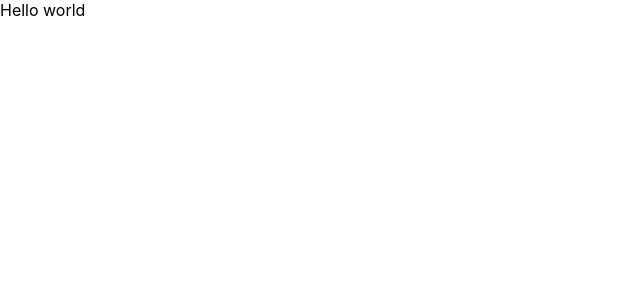
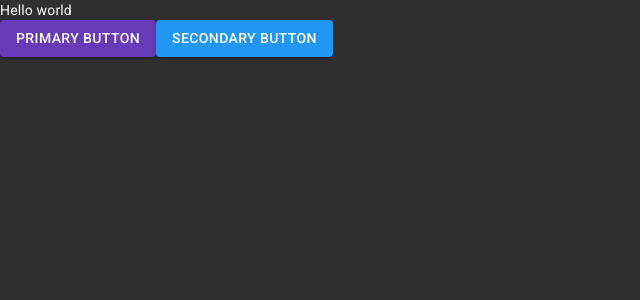
Before and after one commit to confusedwdeveloper/fake-news-reporting-forum-frontend, a React (Create React App) app: page / in a window 1280 px wide. Shown: the top 300 px of the page, without its empty margins (0-640 px from the left). Built offline with nearby package versions, Linux system fonts and the light colour scheme.

Commit message:
1. installed material ui, changed font to roboto 2. added a theme, setting dark mode as default for now 3. changed meta and title

```diff
--- a/package.json
+++ b/package.json
@@ -3,6 +3,7 @@
   "version": "0.1.0",
   "private": true,
   "dependencies": {
+    "@material-ui/core": "^4.11.2",
     "@testing-library/jest-dom": "^5.11.6",
     "@testing-library/react": "^11.2.2",
     "@testing-library/user-event": "^12.5.0",
--- a/public/index.html
+++ b/public/index.html
@@ -7,7 +7,7 @@
     <meta name="theme-color" content="#000000" />
     <meta
       name="description"
-      content="Web site created using create-react-app"
+      content="A forum to discuss, verify and report fake news"
     />
     <link rel="apple-touch-icon" href="%PUBLIC_URL%/logo192.png" />
     <!--
@@ -24,7 +24,11 @@
       work correctly both with client-side routing and a non-root public URL.
       Learn how to configure a non-root public URL by running `npm run build`.
     -->
-    <title>React App</title>
+    <link
+      rel="stylesheet"
+      href="https://fonts.googleapis.com/css?family=Roboto:300,400,500,700&display=swap"
+    />
+    <title>Fake News Reporting Forum</title>
   </head>
   <body>
     <noscript>You need to enable JavaScript to run this app.</noscript>
--- a/src/features/app/App.css
+++ /dev/null
@@ -1,38 +0,0 @@
-.App {
-  text-align: center;
-}
-
-.App-logo {
-  height: 40vmin;
-  pointer-events: none;
-}
-
-@media (prefers-reduced-motion: no-preference) {
-  .App-logo {
-    animation: App-logo-spin infinite 20s linear;
-  }
-}
-
-.App-header {
-  background-color: #282c34;
-  min-height: 100vh;
-  display: flex;
-  flex-direction: column;
-  align-items: center;
-  justify-content: center;
-  font-size: calc(10px + 2vmin);
-  color: white;
-}
-
-.App-link {
-  color: #61dafb;
-}
-
-@keyframes App-logo-spin {
-  from {
-    transform: rotate(0deg);
-  }
-  to {
-    transform: rotate(360deg);
-  }
-}
--- a/src/features/app/App.js
+++ b/src/features/app/App.js
@@ -1,7 +1,23 @@
-import "./App.css";
+import { Button } from "@material-ui/core";
+import CssBaseline from "@material-ui/core/CssBaseline";
+import { ThemeProvider } from "@material-ui/core/styles";
+import theme from "./theme";
 
 function App() {
-  return <div>Hello world</div>;
+  return (
+    <ThemeProvider theme={theme}>
+      <CssBaseline />
+      <>
+        <div>Hello world</div>
+        <Button variant="contained" color="primary">
+          Primary Button
+        </Button>
+        <Button variant="contained" color="secondary">
+          Secondary Button
+        </Button>
+      </>
+    </ThemeProvider>
+  );
 }
 
 export default App;
--- /dev/null
+++ b/src/features/app/theme.js
@@ -0,0 +1,18 @@
+import { createMuiTheme, responsiveFontSizes } from "@material-ui/core/styles";
+
+// Create a theme instance.
+let theme = createMuiTheme({
+  palette: {
+    type: "dark",
+    primary: {
+      main: "#673ab7",
+    },
+    secondary: {
+      main: "#2196f3",
+    },
+  },
+});
+
+theme = responsiveFontSizes(theme);
+
+export default theme;
--- a/src/index.css
+++ /dev/null
@@ -1,13 +0,0 @@
-body {
-  margin: 0;
-  font-family: -apple-system, BlinkMacSystemFont, 'Segoe UI', 'Roboto', 'Oxygen',
-    'Ubuntu', 'Cantarell', 'Fira Sans', 'Droid Sans', 'Helvetica Neue',
-    sans-serif;
-  -webkit-font-smoothing: antialiased;
-  -moz-osx-font-smoothing: grayscale;
-}
-
-code {
-  font-family: source-code-pro, Menlo, Monaco, Consolas, 'Courier New',
-    monospace;
-}
--- a/src/index.js
+++ b/src/index.js
@@ -1,6 +1,5 @@
 import React from "react";
 import ReactDOM from "react-dom";
-import "./index.css";
 import App from "./features/app/App";
 import reportWebVitals from "./reportWebVitals";
 
```
Also changed, not shown: 2 other files (tests, documents, lock files or other folders).
